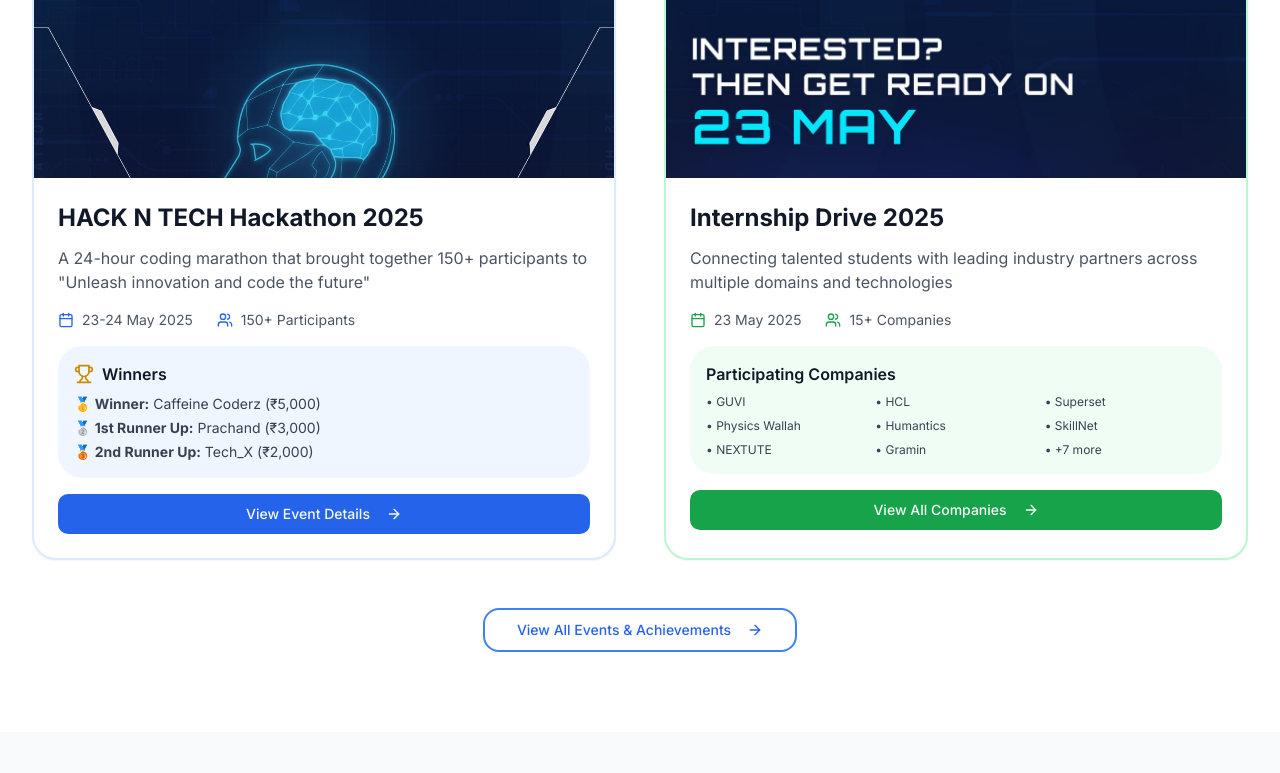
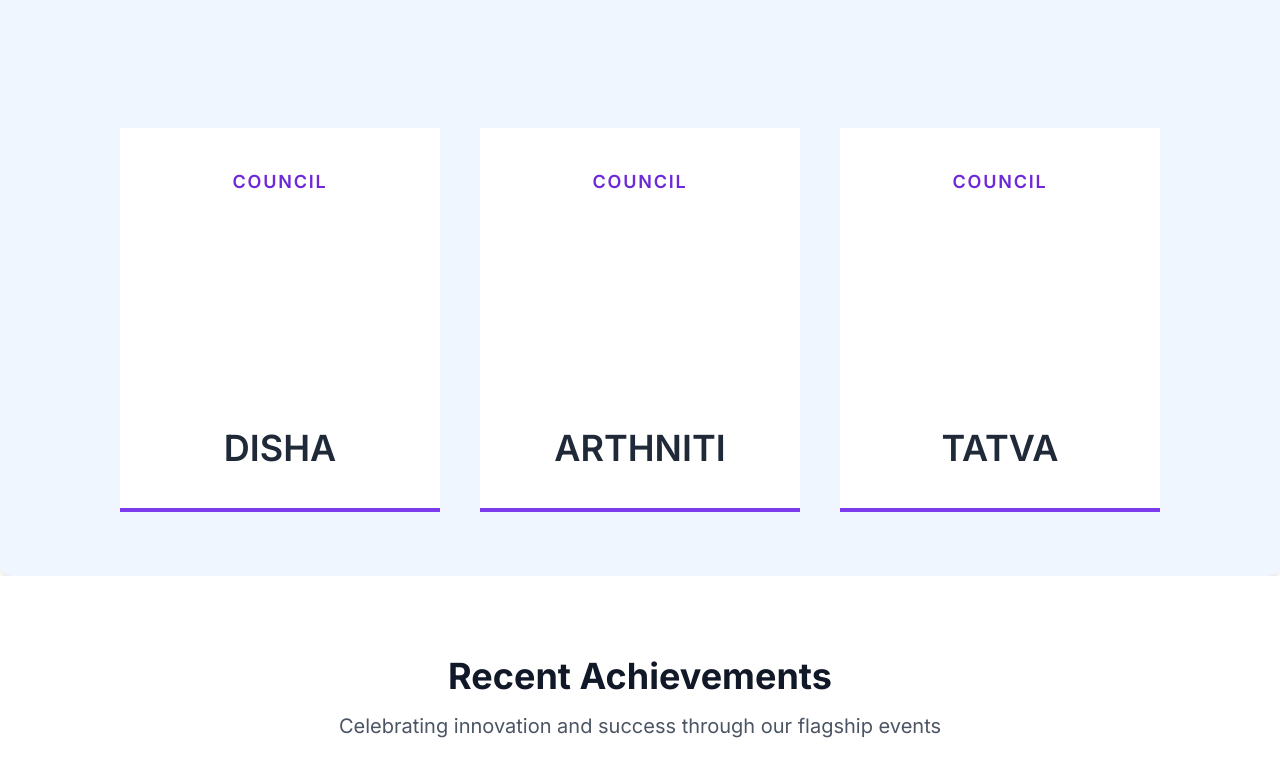
Before and after one commit to Vatsal9915/Student-Senate-IITP, a Next.js app: page / in a window 1280 px wide. Shown: the part 1908-2681 px from the top of the page. Built offline with nearby package versions, Linux system fonts and the light colour scheme.

Commit message:
added wings page section

```diff
--- a/app/page.tsx
+++ b/app/page.tsx
@@ -7,12 +7,14 @@ import { ResourcesSection } from "@/components/resources-section"
 import { ContactForm } from "@/components/contact-form"
 import { CTASection } from "@/components/cta-section"
 import StatsSection from "@/components/stats-section"
+import WingsSection from "@/components/WingsSection"
 
 export default function HomePage() {
   return (
     <div>
       <HeroSection />
       <StatsSection/>
+      <WingsSection/>
       <EventsHighlights />
       <NoticesSection />
       <UpcomingEvents />
--- /dev/null
+++ b/components/WingsSection.tsx
@@ -0,0 +1,69 @@
+import React from 'react'
+import Link from 'next/link'
+
+const WingsSection = () => {
+  return (
+    <div className=' bg-blue-50 p-8 lg:p-16 pt-20 rounded-lg shadow-lg flex flex-col items-center justify-center'>
+        <div>
+            <h2 className="text-xl font-bold text-blue-900 mb-4 text-center">OUR WINGS</h2>
+            <p className="text-5xl  text-gray-800 font-semibold mb-8 leading-normal text-center">EXPLORE THE VARIOUS WINGS OF OUR ORGANIZATION <br/> THAT DRIVE OUR MISSION FORWARD.</p>
+        </div>
+        <div className='flex gap-10 mt-20'>
+            {/* DISHA */}
+            <div className="relative w-96 h-96 max-w-xs mx-auto group border-b-4 border-violet-600 overflow-hidden">
+            {/* front */}
+            <div className="bg-white shadow-lg p-10 flex flex-col items-center justify-between transition-all duration-500 z-10 w-full h-full">
+                <h1 className="text-lg tracking-widest font-semibold text-violet-700 mb-4">COUNCIL</h1>
+                <h2 className="text-4xl font-semibold text-gray-800">DISHA</h2>
+            </div>
+            {/* back */}
+            <div className="absolute left-0 bottom-0 w-full h-full bg-violet-600 shadow-lg p-10 flex flex-col items-center transition-all duration-500 scale-y-0 origin-bottom opacity-0 group-hover:scale-y-100 group-hover:opacity-100 z-20">
+                <h1 className="text-lg tracking-widest font-semibold text-white mb-4">COUNCIL</h1>
+                <h1 className="text-2xl font-bold text-white mb-4">ABOUT DISHA</h1>
+                <h2 className="text-md text-white">
+                DISHA EMPOWERS STUDENTS WITH SKILLS, EXPOSURE, AND SUPPORT FOR THEIR PROFESSIONAL GROWTH.
+                </h2>
+                <Link href='/wings/disha' className='underline mt-10 text-white'>READ MORE</Link>
+            </div>
+            </div>
+            {/* ARTHNITI */}
+            <div className="relative w-96 h-96 max-w-xs mx-auto group border-b-4 border-violet-600 overflow-hidden">
+            {/* front */}
+            <div className="bg-white shadow-lg p-10 flex flex-col items-center justify-between transition-all duration-500 z-10 w-full h-full">
+                <h1 className="text-lg tracking-widest font-semibold text-violet-700 mb-4">COUNCIL</h1>
+                <h2 className="text-4xl font-semibold text-gray-800">ARTHNITI</h2>
+            </div>
+            {/* back */}
+            <div className="absolute left-0 bottom-0 w-full h-full bg-violet-600 shadow-lg p-10 flex flex-col items-center transition-all duration-500 scale-y-0 origin-bottom opacity-0 group-hover:scale-y-100 group-hover:opacity-100 z-20">
+                <h1 className="text-lg tracking-widest font-semibold text-white mb-4">COUNCIL</h1>
+                <h1 className="text-2xl font-bold text-white mb-4">ABOUT ARTHNITI</h1>
+                <h2 className="text-sm text-white">
+                ARTHNITI PROMOTES ENTREPRENEURSHIP AND BUSINESS SKILLS, OFFERING MENTORSHIP, WORKSHOPS, AND NETWORKING FOR STUDENTS TO DEVELOP THEIR IDEAS.
+                </h2>
+                <Link href='/wings/arthniti' className='underline mt-10 text-white'>READ MORE</Link>
+            </div>
+            </div>
+            {/* TATVA */}
+            <div className="relative w-96 h-96 max-w-xs mx-auto group border-b-4 border-violet-600 overflow-hidden">
+            {/* front */}
+            <div className="bg-white shadow-lg p-10 flex flex-col items-center justify-between transition-all duration-500 z-10 w-full h-full">
+                <h1 className="text-lg tracking-widest font-semibold text-violet-700 mb-4">COUNCIL</h1>
+                <h2 className="text-4xl font-semibold text-gray-800">TATVA</h2>
+            </div>
+            {/* back */}
+            <div className="absolute left-0 bottom-0 w-full h-full bg-violet-600 shadow-lg p-10 flex flex-col items-center transition-all duration-500 scale-y-0 origin-bottom opacity-0 group-hover:scale-y-100 group-hover:opacity-100 z-20">
+                <h1 className="text-lg tracking-widest font-semibold text-white mb-4">COUNCIL</h1>
+                <h1 className="text-2xl font-bold text-white mb-4">ABOUT TATVA</h1>
+                <h2 className="text-sm text-white">
+                TATVA IS THE DEDICATED WING OF THE STUDENT TECHNICAL COUNCIL THAT AIMS TO NURTURE TECHNICAL EXPERTISE AND PROMOTE A RESEARCH-ORIENTED MINDSET AMONG STUDENTS.
+                </h2>
+                <Link href='/wings/tatva' className='underline mt-10 text-white'>READ MORE</Link>
+            </div>
+            </div>
+        </div>
+    </div>
+  )
+}
+
+
+export default WingsSection
```
